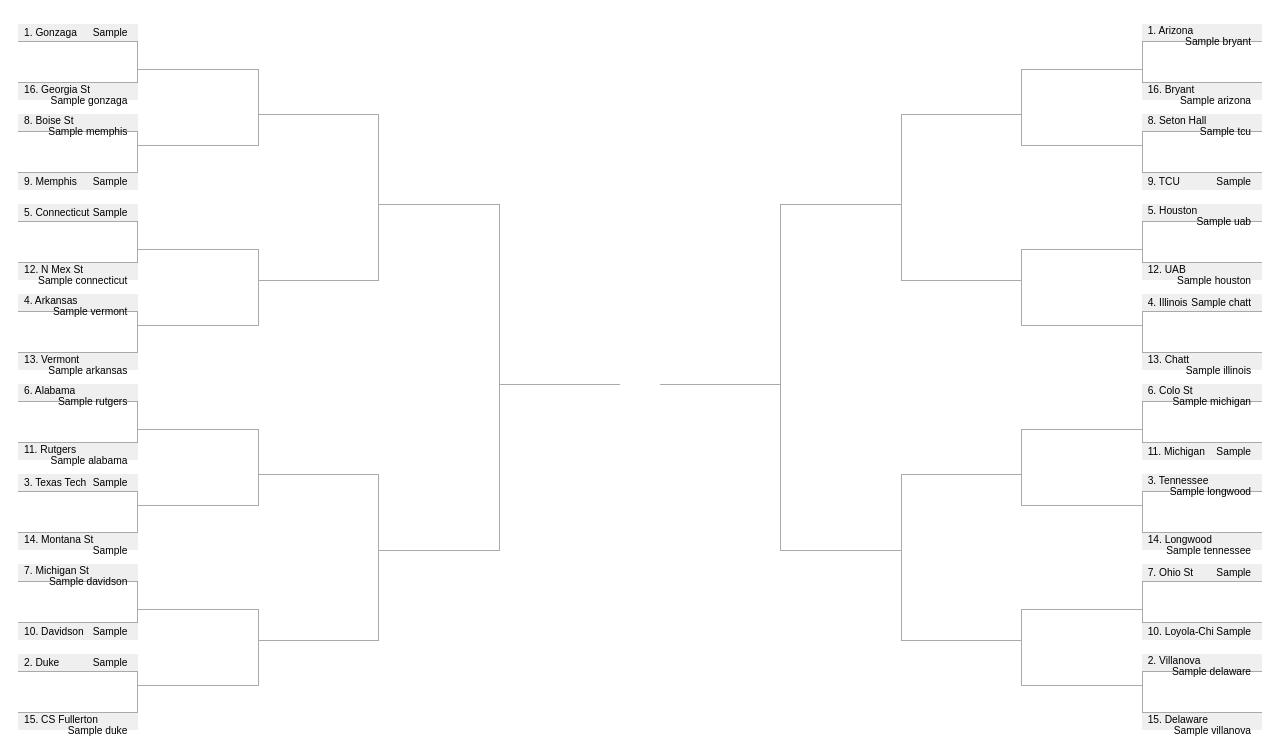
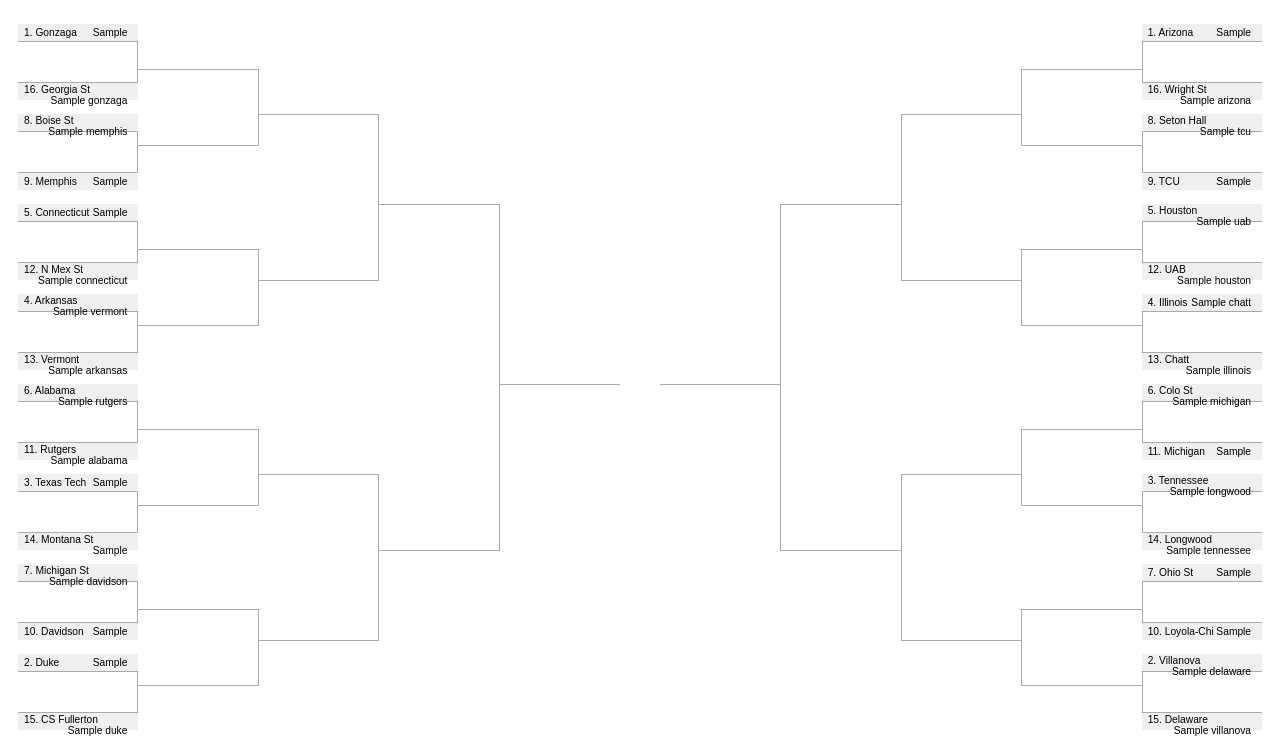
Before and after one commit to mtodisco10/mm-bracket, a Flask app: template templates/index.html in a window 1280 px wide. Shown: the part 60-813 px from the top of the page. Run offline with Flask 2, Linux system fonts and the light colour scheme; the template is opened without the code that fills it: most values are stand-ins (such as "Sample title", 1, 10 or a date in 2020).

Commit message:
swapping bryant for wright st

```diff
--- a/templates/index.html
+++ b/templates/index.html
@@ -228,11 +228,11 @@
       <li class="spacer">&nbsp;</li>
 
       <button name='matchup' class="game game-top bottom-border" value='Arizona||south_1||1'>1. Arizona <span>
-        {{ preds_dict['Arizona']['Bryant'] }}
+        {{ preds_dict['Arizona']['Wright St'] }}
       </span></button>
       <li class="game game-spacer-left">&nbsp;</li>
-      <button name='matchup' class="game game-bottom top top-border" value='Bryant||south_1||16'>16. Bryant <span>
-        {{ preds_dict['Bryant']['Arizona'] }}
+      <button name='matchup' class="game game-bottom top top-border" value='Wright St||south_1||16'>16. Wright St <span>
+        {{ preds_dict['Wright St']['Arizona'] }}
       </span></button>
 
       <li class="spacer">&nbsp;</li>
--- a/templates/top_bracket.html
+++ b/templates/top_bracket.html
@@ -305,11 +305,11 @@
       <li class="spacer">&nbsp;</li>
 
       <button name='matchup' class="game game-top bottom-border" value='Arizona||south_1||1'>1. Arizona <span>
-        {{ preds_dict['Arizona']['Bryant'] }}
+        {{ preds_dict['Arizona']['Wright St'] }}
       </span></button>
       <li class="game game-spacer-left">&nbsp;</li>
-      <button name='matchup' class="game game-bottom top top-border" value='Bryant||south_1||16'>16. Bryant <span>
-        {{ preds_dict['Bryant']['Arizona'] }}
+      <button name='matchup' class="game game-bottom top top-border" value='Wright St||south_1||16'>16. Wright St <span>
+        {{ preds_dict['Wright St']['Arizona'] }}
       </span></button>
 
       <li class="spacer">&nbsp;</li>
```
